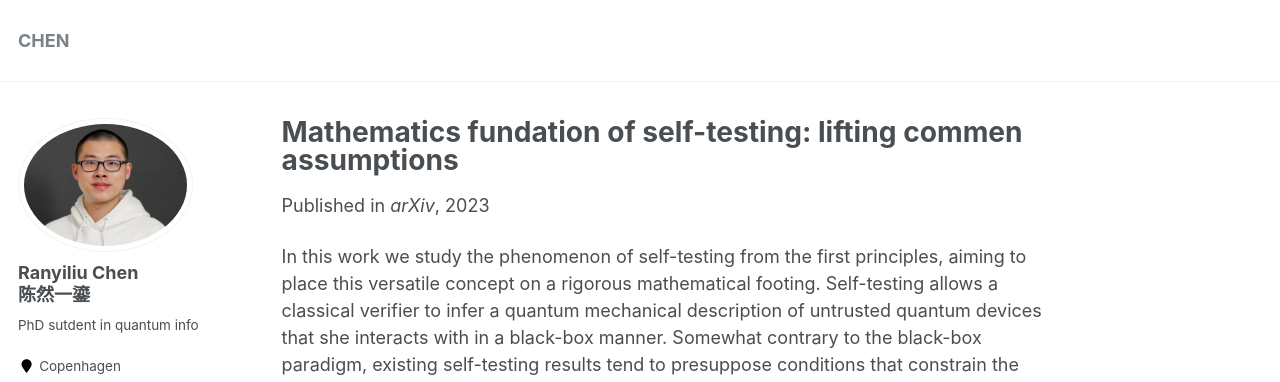
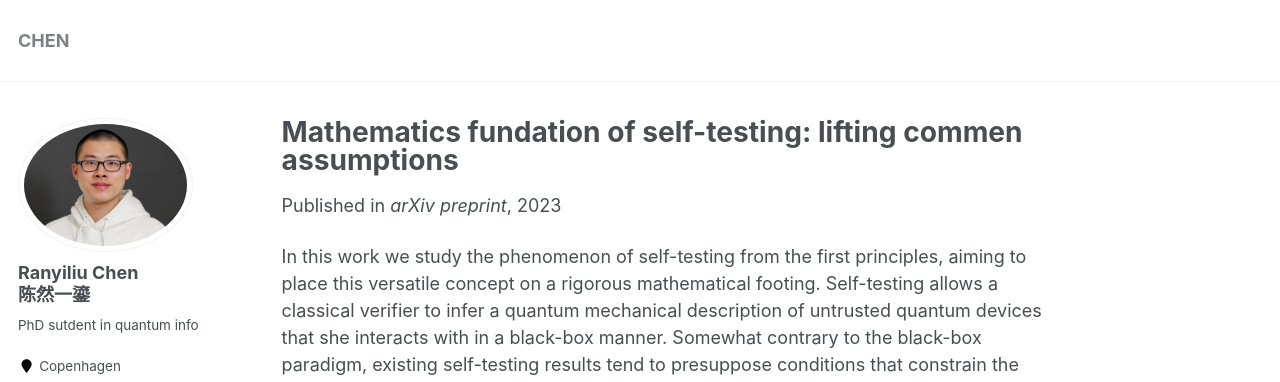
Before and after one commit to CRYL/CRYL.github.io, a Jekyll site: the page built from _publications/self-testing-lifting-assumptions.md, in a window 1280 px wide and 1153 px high. Shown: the top 382 px of the window. Built offline with Jekyll 4.4.1, drawn with Linux system fonts in a browser that asks for light colours; some web fonts are replaced.

Commit message:
update publication

```diff
--- a/_publications/self-testing-lifting-assumptions.md
+++ b/_publications/self-testing-lifting-assumptions.md
@@ -4,8 +4,8 @@
 permalink: /publication/self-testing-lifting-assumptions
 excerpt: 'We can lift full-rank and projective assumptions in self-testing.'
 date: 2023-10-19
-venue: 'arXiv'
-paperurl:
+venue: 'arXiv preprint'
+paperurl: 'https://arxiv.org/abs/2310.12662'
 citation:
 ---
 
```
